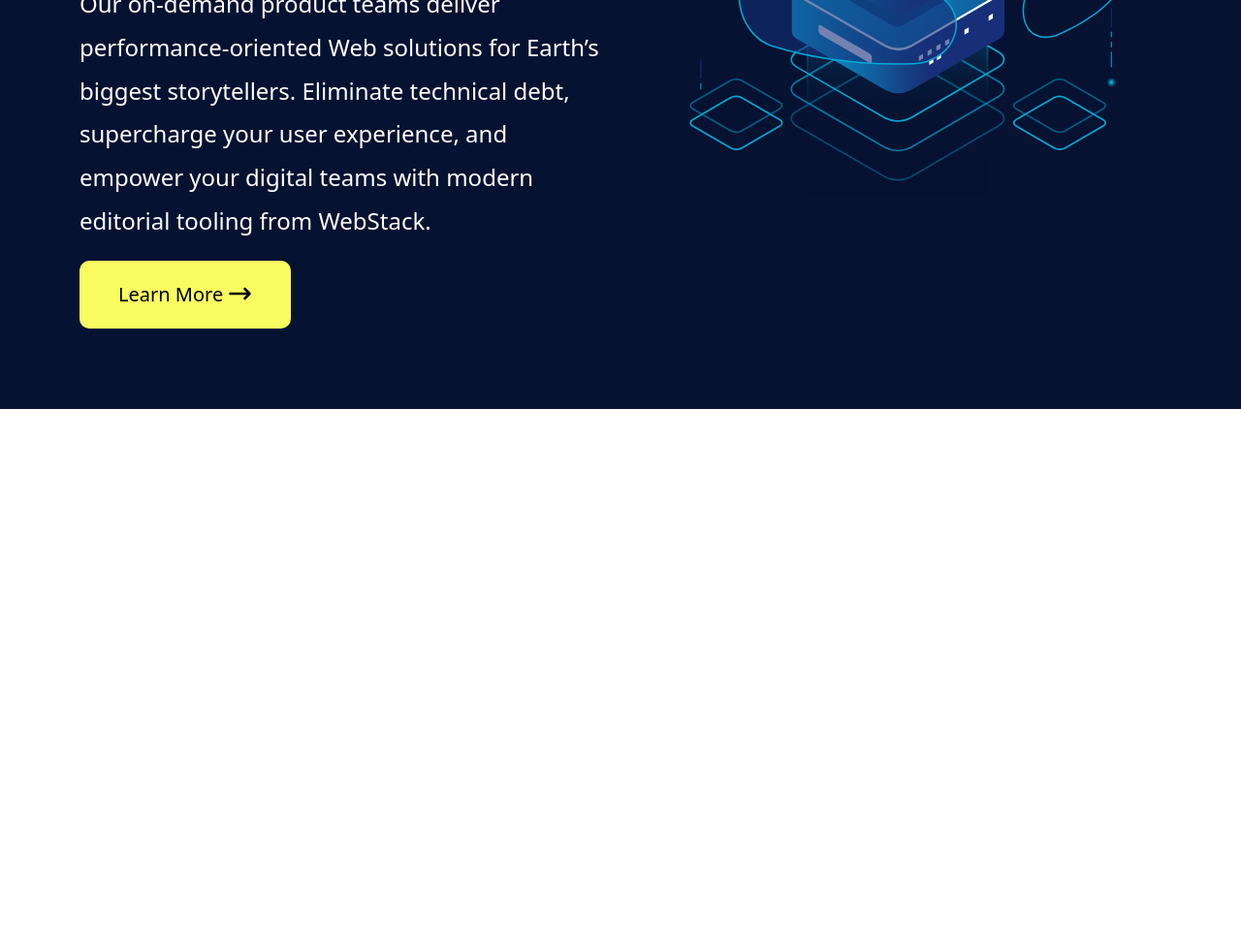
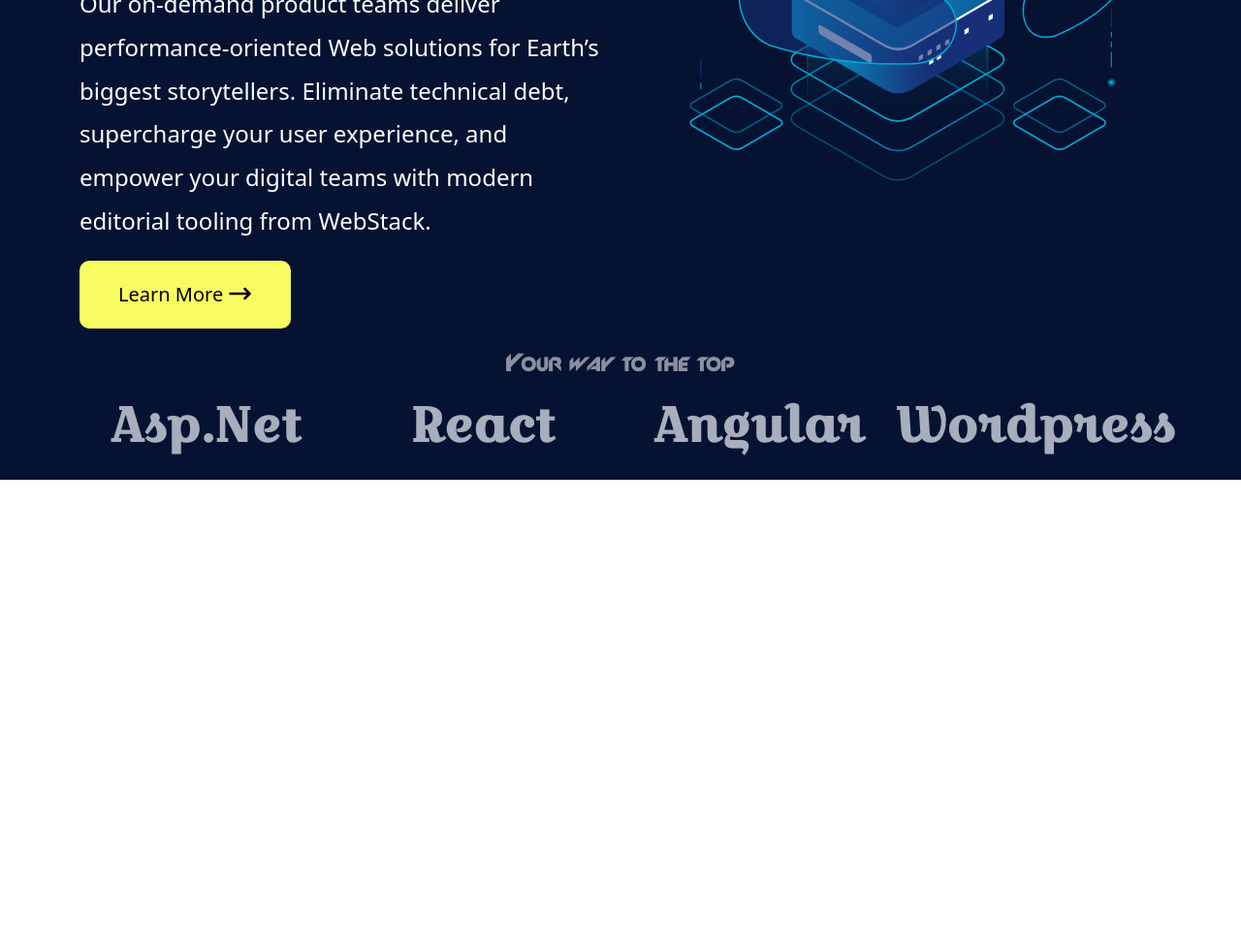
Before and after one commit to ATN20222/WebStack, a plain HTML site: page index.html in a window 1280 px wide. Shown: the part 480-1453 px from the top of the page at 97% size. Drawn offline with Linux system fonts and the light colour scheme.

Commit message:
AddBrands

```diff
--- a/index.html
+++ b/index.html
@@ -20,7 +20,7 @@
                     <ul class="list-unstyled">
                         <li class="list-inline-item"><a href="">Home</a></li>
                         <li class="list-inline-item"><a href="">Services</a> </li>
-                        <li class="list-inline-item"><a href="">Our Work</a> </li>
+                        <li class="list-inline-item"><a href="">OurWork</a> </li>
                         <li class="list-inline-item"><a href=""> Team</a></li>
                         <li class="list-inline-item"><a href="">About</a> </li>
                         <li class="list-inline-item"><button class="btn btn-primary">Let's Talk</button> </li>
@@ -42,6 +42,32 @@
                 <div class="col-lg-6 RightImage">
                     <img  src="Images/servers-hms.svg" alt="">
                 </div>
+                <div class="col-lg-12 BrandContainer">
+                    <div class="row">
+
+                        <div class="col-lg-12 BrandHeader">
+                            <h3>Your way to the top</h3>
+                        </div>
+
+
+                        <div class="col-lg-3 Brand">
+                            <span>Asp.Net</span>
+                        </div>
+
+                        <div class="col-lg-3 Brand">
+                            <span>React</span>
+                        </div>
+
+                        <div class="col-lg-3 Brand">
+                            <span>Angular</span>
+                        </div>
+
+                        <div class="col-lg-3 Brand">
+                            <span>Wordpress</span>
+                        </div>
+
+                    </div>
+                </div>
             </div>
         </div>
     </section>
--- a/style.css
+++ b/style.css
@@ -9,6 +9,12 @@ body{
 @font-face {
     font-family: 'Slant';
     src: url('fonts/Slant/SLANT.TTF');
+
+  }
+  @font-face {
+    font-family: 'Croiss';
+    src: url(fonts/CroissantOne/CroissantOne-Regular.ttf);
+
   }
 nav{
     position: sticky;
@@ -61,7 +67,6 @@ nav .row{
 }
 .RightNav ul li button{
     padding: 18px 40px 18px 40px;
-
     /* height: 70px; */
     border: #fff;
     border-radius: 10px;
@@ -122,8 +127,44 @@ nav .row{
     top: 10px;
 }
 
+.BrandContainer{
+    margin-top: 100px;
+    min-height: 80px;
+    padding: 20px;
+}
+.BrandHeader{
+    text-align: center;
+    display: flex;
+    justify-content: center;
+    align-items: center;
+}
+.BrandHeader h3{
+    text-align: center;
+    display: flex;
+    justify-content: center;
+    align-items: center;
+    color: #8b909e;
+    font-family: Slant;
+}
 
+.Brand{
+    text-align: center;
+    display: flex;
+    justify-content: center;
+    align-items: center;
+}
+.Brand span{
+    text-align: center;
+    display: flex;
+    justify-content: center;
+    align-items: center;
+    font-size: 50px;
+    font-family: Croiss;
+    font-weight: 800;
+    color: #a8aebd;
+}
 
+/* -------------------------- */
 ::-webkit-scrollbar {
     width: 12px;
     background-color: #061231;
```
Also changed, not shown: fonts/CroissantOne/CroissantOne-Regular.ttf (added).
